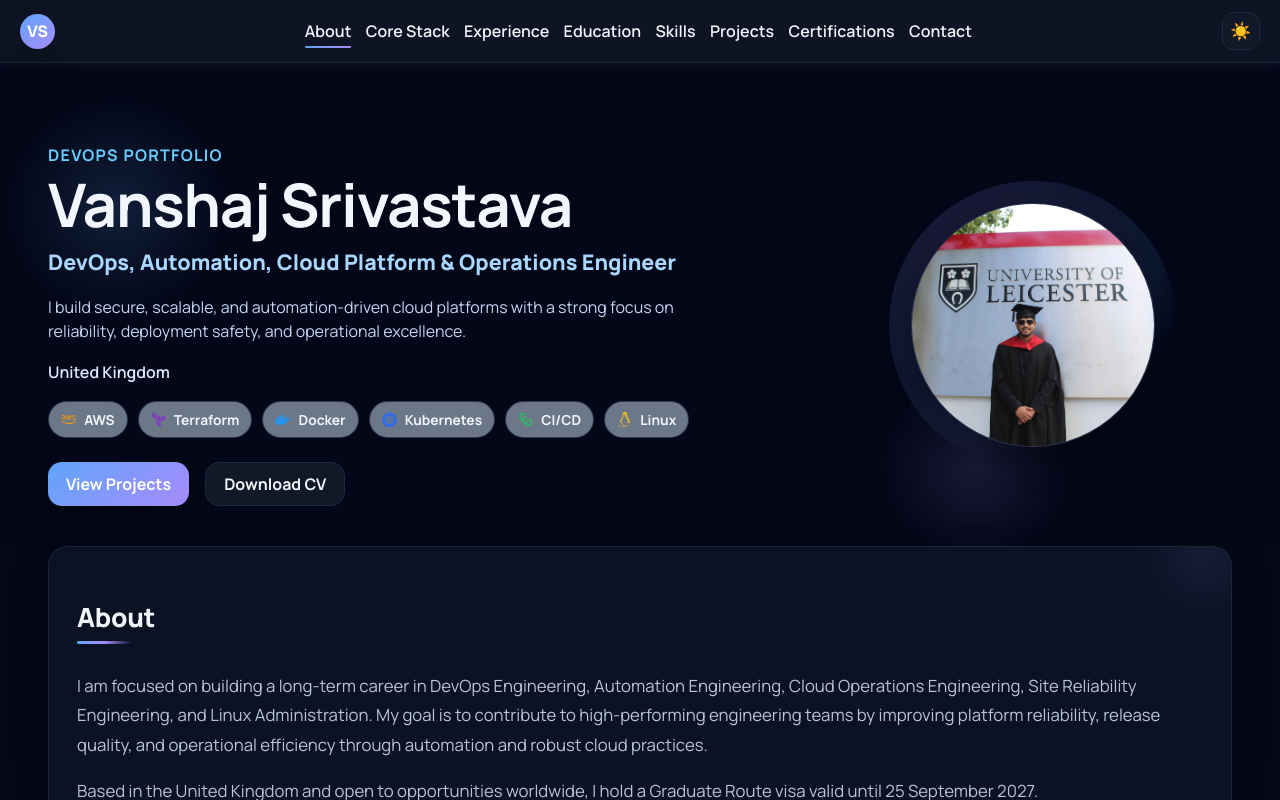
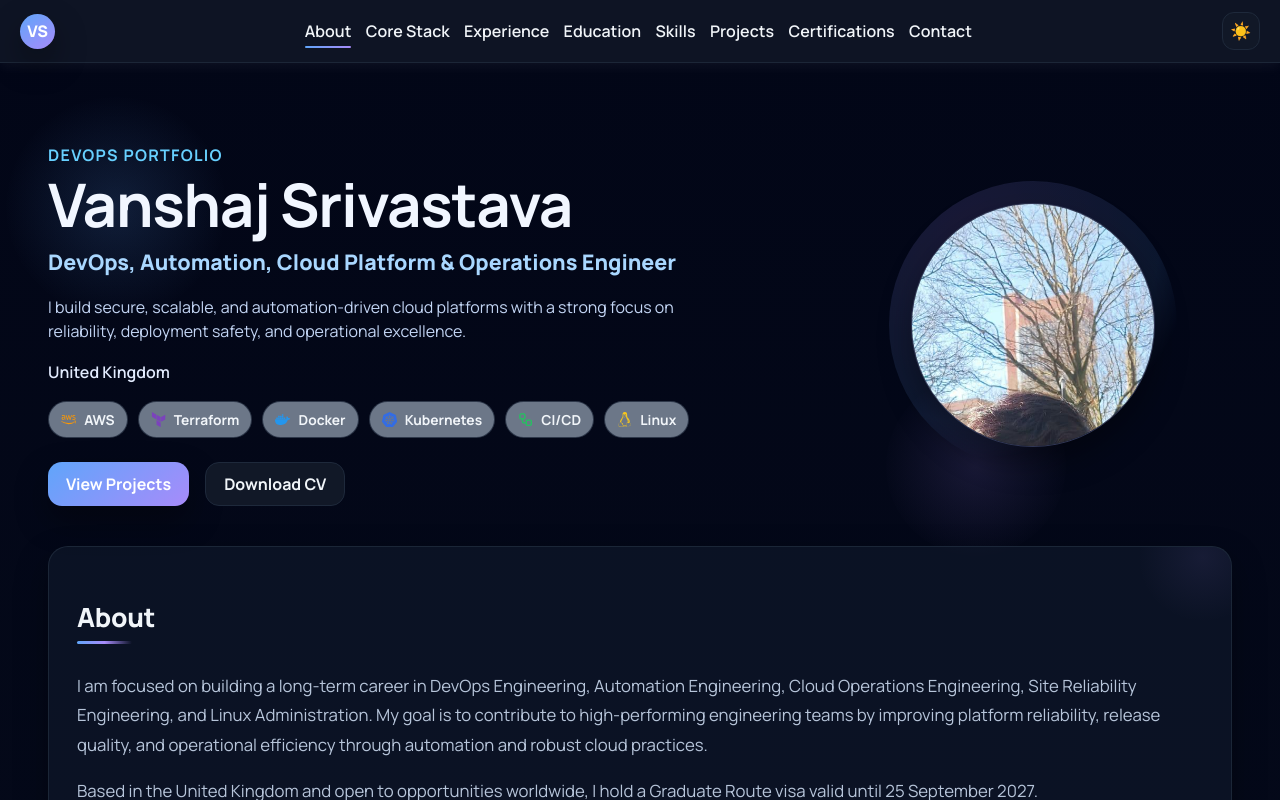
Before and after one commit to Vanshajsrivastava/react-frontend, a React (Create React App) app: page / in a window 1280 px wide. Shown: the top 800 px of the page. Built offline with nearby package versions, Linux system fonts and the light colour scheme.

Commit message:
Replace hero profile photo and update crop

```diff
--- a/src/App.css
+++ b/src/App.css
@@ -258,7 +258,7 @@ main {
   filter: blur(0.4px);
 }
 
-.hero-photo {
+.hero-photo-frame {
   width: 244px;
   height: 244px;
   min-width: 244px;
@@ -268,19 +268,31 @@ main {
   display: block;
   overflow: hidden;
   aspect-ratio: 1 / 1;
-  object-fit: cover;
-  object-position: center 22%;
   border-radius: 50%;
   border: 1px solid color-mix(in srgb, var(--border) 86%, var(--accent-2));
   box-shadow: var(--shadow);
   background: var(--surface);
-  transition: transform 220ms ease, box-shadow 220ms ease;
+  transition: box-shadow 220ms ease;
   position: relative;
   z-index: 1;
 }
 
-.hero-photo:hover {
-  transform: scale(1.02);
+.hero-photo {
+  width: 100%;
+  height: 100%;
+  display: block;
+  object-fit: cover;
+  object-position: 44% 20%;
+  transform: scale(2.62);
+  transform-origin: 44% 22%;
+  transition: transform 220ms ease;
+}
+
+.hero-photo-frame:hover .hero-photo {
+  transform: scale(2.68);
+}
+
+.hero-photo-frame:hover {
   box-shadow: 0 22px 48px color-mix(in srgb, var(--accent-2) 18%, rgba(2, 8, 23, 0.25));
 }
 
@@ -1544,13 +1556,19 @@ footer {
     opacity: 0.58;
   }
 
-  .hero-photo {
+  .hero-photo-frame {
     width: 220px;
     height: 220px;
     min-width: 220px;
     min-height: 220px;
     max-width: 220px;
     max-height: 220px;
+  }
+
+  .hero-photo {
+    object-position: 44% 19%;
+    transform: scale(2.42);
+    transform-origin: 44% 21%;
   }
 
   .experience-list {
--- a/src/App.js
+++ b/src/App.js
@@ -758,9 +758,10 @@ function App() {
             </div>
 
             <div className="hero-photo-wrap" aria-label="Profile photo">
+              <div className="hero-photo-frame">
                 <img
                   className="hero-photo"
-                src="/profile-photo.jpg?v=2"
+                  src="/profile-photo.jpg?v=20260411"
                   alt="Vanshaj Srivastava"
                   loading="lazy"
                   decoding="async"
@@ -771,6 +772,7 @@ function App() {
                     e.currentTarget.src = "/profile-placeholder.svg";
                   }}
                 />
+              </div>
             </div>
           </div>
         </section>
```
Also changed, not shown: public/profile-photo.jpg. Lines whose indentation alone changed are shown as unchanged.
